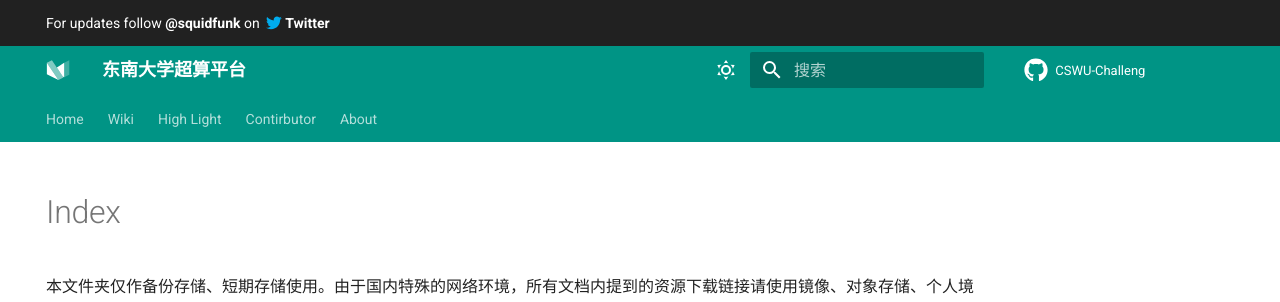
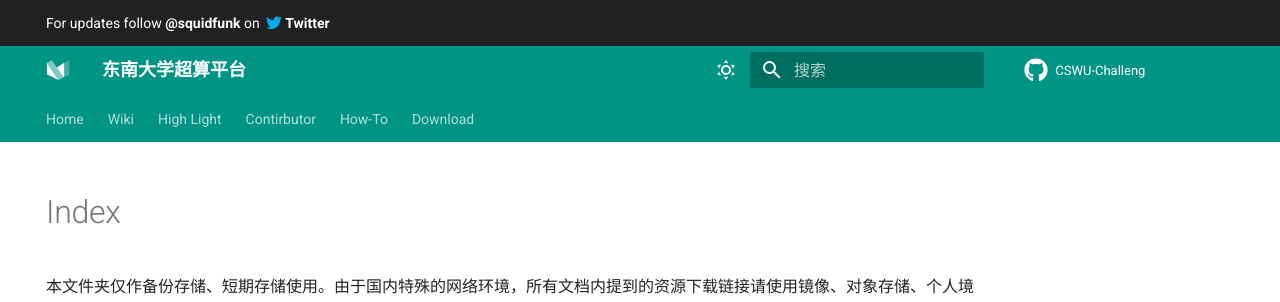
Before and after one commit to CSWU-Challenge/CSWU-Challenge.github.io, an MkDocs documentation site: the page built from docs/download/README.md, in a window 1280 px wide. Shown: the top 302 px of the page. Built offline with MkDocs 1.6.1 and Material for MkDocs 9.7.7, drawn with Linux system fonts in a browser that asks for light colours; comment, search, counter and statistics services are not loaded.

Commit message:
update banner

```diff
--- a/mkdocs.yml
+++ b/mkdocs.yml
@@ -182,7 +182,8 @@ nav:
     - 如何写Proposal: wiki/Proposal-writing.md
   - High Light: page/high-light.md
   - Contirbutor: page/contributor.md
-  - About: page/to-contributors.md
+  - How-To: page/to-contributors.md
+  - Download: page/download.md
 
 
 
```
